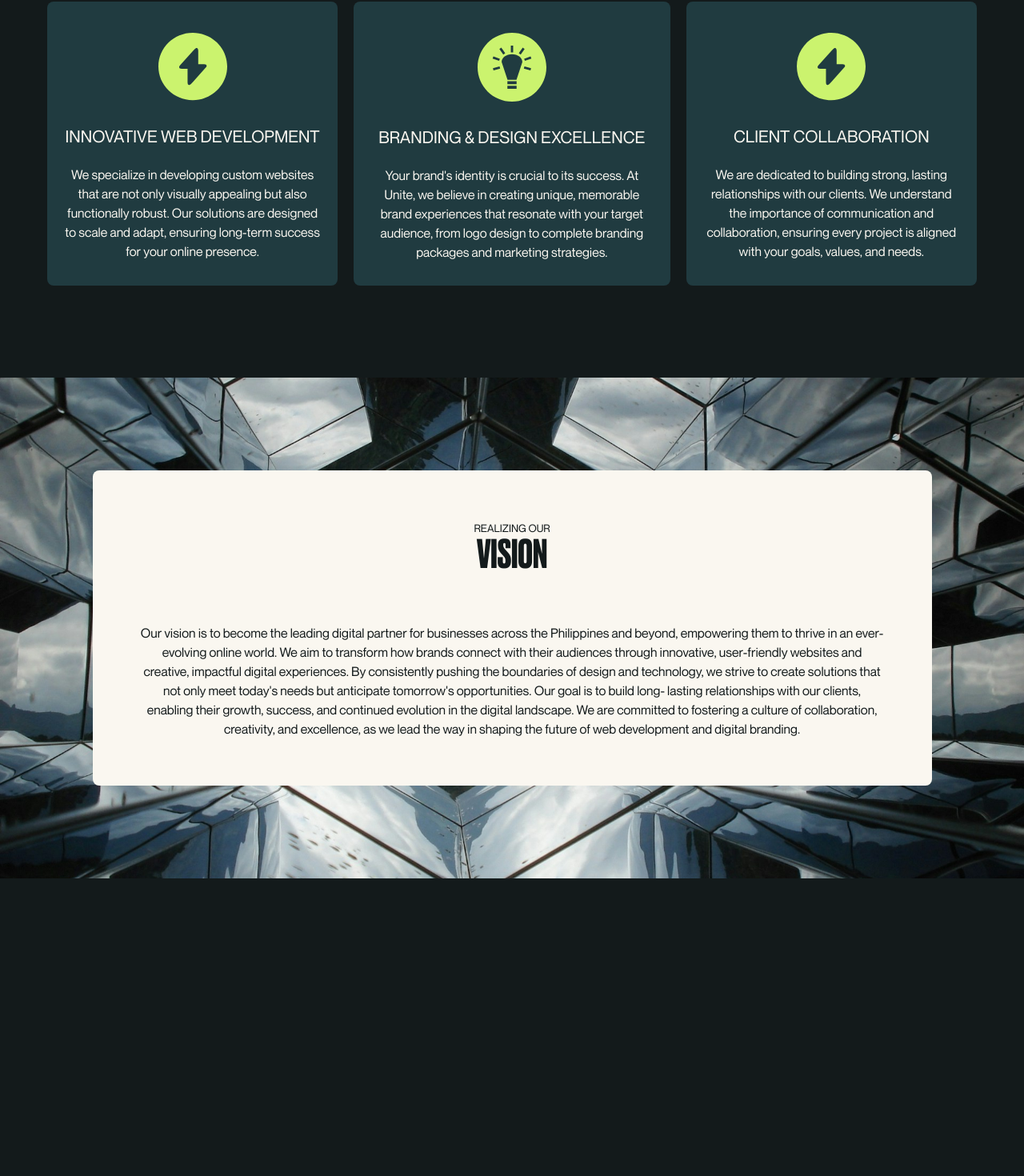
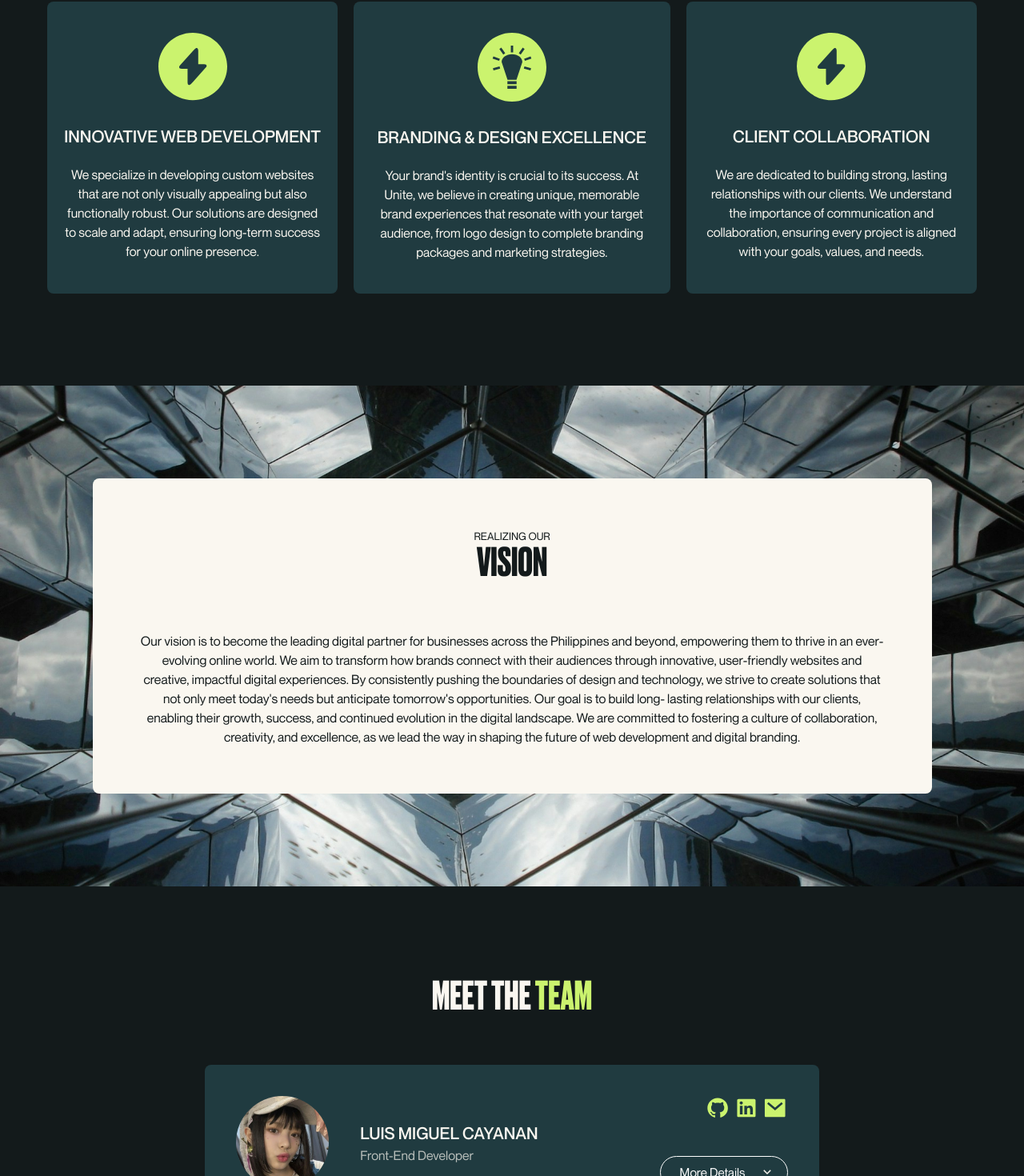
Before and after one commit to Bancantcode/unite-angular, an Angular app: page /about in a window 1280 px wide. Shown: the part 1232-2702 px from the top of the page at 80% size. Before the commit the page ends 2330 px from the top, so only its background shows below. Built offline with nearby package versions, Linux system fonts and the light colour scheme.

Commit message:
Finish team section design

```diff
--- a/src/app/about/about.component.html
+++ b/src/app/about/about.component.html
@@ -1,40 +1,166 @@
+<!-- About Page made with <3 by Jimwel Valdez (jimvdz). -->
+
+<!-- Hero Section -->
 <section class="about-hero relative h-screen">
     <img class="h-full w-full object-cover opacity-60" src="/assets/images/about-hero-image.jpg" alt="Image of a laptop, mouse, and chair">
     <div class="about-title absolute h-full w-full flex items-center justify-center top-0 text-center">
-        <h1 class="font-body my-auto text-quaternary">About Us:<br><span class="text-fifth">Behind the Code</span></h1>
+        <h1 class="font-body-medium my-auto text-quaternary">About Us:<br><span class="text-fifth">Behind the Code</span></h1>
     </div>
 </section>
 
+<!-- Mission -->
 <section class="mission text-center flex flex-col items-center px-sm sm:px-xl md:px-3xl lg:px-xl mx-auto my-3xl">
     <div class="intro lg:px-xl 2xl:px-3xl">
         <span class="lead-light">LIVING UP TO OUR</span>
         <h1 class="text-quaternary leading-none mb-xl">MISSION</h1>
         <p class="text-quaternary mb-xl">At Unite Web Development, we are passionate about crafting innovative, user-centric digital solutions that drive business growth. From responsive web design and intuitive UI/UX to impactful branding and marketing strategies, we bring your vision to life with precision and creativity. Based in Angeles City, Pampanga, we're committed to delivering high-quality, tailored web experiences that unite your brand with your audience.</p>
     </div>
+
+    <!-- Mission blocks -->
     <div class="mission-blocks flex flex-col lg:flex-row gap-sm">
         <div class="mission-block">
-            <img class="py-2xs" src="/assets/icons/mission-1.svg" alt="Flash or lightning icon">
-            <h4 class="text-heading-4 text-quaternary font-body">INNOVATIVE WEB DEVELOPMENT</h4>
+            <img class="pb-2xs" src="/assets/icons/mission-1.svg" alt="Flash or lightning icon">
+            <h4 class="text-heading-4 text-quaternary font-body-medium">INNOVATIVE WEB DEVELOPMENT</h4>
             <p class="text-quaternary">We specialize in developing custom websites that are not only visually appealing but also functionally robust. Our solutions are designed to scale and adapt, ensuring long-term success for your online presence.</p>
         </div>
         <div class="mission-block">
-            <img  class="py-2xs" src="/assets/icons/mission-2.svg" alt="Idea or light icon">
-            <h4 class="text-heading-4 text-quaternary font-body">BRANDING & DESIGN EXCELLENCE</h4>
+            <img  class="pb-2xs" src="/assets/icons/mission-2.svg" alt="Idea or light icon">
+            <h4 class="text-heading-4 text-quaternary font-body-medium">BRANDING & DESIGN EXCELLENCE</h4>
             <p class="text-quaternary">Your brand's identity is crucial to its success. At Unite, we believe in creating unique, memorable brand experiences that resonate with your target audience, from logo design to complete branding packages and marketing strategies.</p>
         </div>
         <div class="mission-block">
-            <img class="py-2xs" src="/assets/icons/mission-1.svg" alt="Handshake icon">
-            <h4 class="text-heading-4 text-quaternary font-body">CLIENT COLLABORATION</h4>
+            <img class="pb-2xs" src="/assets/icons/mission-1.svg" alt="Handshake icon">
+            <h4 class="text-heading-4 text-quaternary font-body-medium">CLIENT COLLABORATION</h4>
             <p class="text-quaternary">We are dedicated to building strong, lasting relationships with our clients. We understand the importance of communication and collaboration, ensuring every project is aligned with your goals, values, and needs.</p>
         </div>
     </div>
 </section>
 
+<!-- Vision -->
 <section class="vision w-full h-full bg-cover bg-center bg-no-repeat py-3xl px-sm sm:px-xl md:px-3xl text-center" style="background-image: url('/assets/images/vision-image.jpg');">
-    <!-- <img class="opacity-60" src="/assets/images/vision-image.jpg" alt="Low angle photo of buildings"> -->
     <div class="vision-content bg-quaternary h-full rounded-lg p-xl">
         <span class="lead-dark">REALIZING OUR</span>
         <h1 class="text-primary leading-none mb-xl">VISION</h1>
         <p class="text-primary">Our vision is to become the leading digital partner for businesses across the Philippines and beyond, empowering them to thrive in an ever-evolving online world. We aim to transform how brands connect with their audiences through innovative, user-friendly websites and creative, impactful digital experiences. By consistently pushing the boundaries of design and technology, we strive to create solutions that not only meet today's needs but anticipate tomorrow's opportunities. Our goal is to build long- lasting relationships with our clients, enabling their growth, success, and continued evolution in the digital landscape. We are committed to fostering a culture of collaboration, creativity, and excellence, as we lead the way in shaping the future of web development and digital branding.</p>
     </div>
 </section>
+
+<!-- Meet the Team -->
+<section class="meet-the-team py-3xl px-sm sm:px-xl md:px-3xl">
+    <h1 class="text-quaternary text-center leading-none mb-xl">MEET THE <span class="text-fifth">TEAM</span></h1>
+
+    <!-- Profiles -->
+    <div class="profiles">
+
+        <!-- Profile 1 -->
+        <div class="profile">
+            <div class="profile-head">
+                <img class="rounded-full w-3xl md:mr-lg" src="/assets/images/placeholder-hanni.webp" alt="Profile photo of Hanni">
+                <div class="profile-intro">
+                    <h4 class="text-heading-4 text-quaternary font-body-medium name">LUIS MIGUEL CAYANAN</h4>
+                    <p class="text-quaternary opacity-70">Front-End Developer</p>
+                </div>
+                <div class="profile-addtl">
+                    <div class="profile-links flex flex-row gap-1">
+                        <a href="https://github.com" target="_blank"><img src="/assets/icons/about-github.svg" alt="GitHub icon"></a>
+                        <a href="https://linkedin.com" target="_blank"><img src="/assets/icons/about-linkedin.svg" alt="LinkedIn icon"></a>
+                        <a href="mailto:example@example.com" target="_blank"><img src="/assets/icons/about-email.svg" alt="Email icon"></a>
+                    </div>
+                    <button class="btn-outlined pr-4 w-40">
+                        <div class="btn-content-arrow">
+                            <span>More Details</span>
+                            <img src="/assets/icons/arrow-down.svg" alt="Arrow down">
+                        </div>
+                    </button>
+                </div>
+            </div>
+        </div>
+
+        <!-- Profile 2 -->
+        <div class="profile">
+            <div class="profile-head">
+                <img class="rounded-full w-3xl md:mr-lg" src="/assets/images/placeholder-hanni.webp" alt="Profile photo of Hanni">
+                <div class="profile-intro">
+                    <h4 class="text-heading-4 text-quaternary font-body-medium name">LUIS MIGUEL CAYANAN</h4>
+                    <p class="text-quaternary opacity-70">Front-End Developer</p>
+                </div>
+                <div class="profile-addtl">
+                    <div class="profile-links flex flex-row gap-1">
+                        <a href="https://github.com" target="_blank"><img src="/assets/icons/about-github.svg" alt="GitHub icon"></a>
+                        <a href="https://linkedin.com" target="_blank"><img src="/assets/icons/about-linkedin.svg" alt="LinkedIn icon"></a>
+                        <a href="mailto:example@example.com" target="_blank"><img src="/assets/icons/about-email.svg" alt="Email icon"></a>
+                    </div>
+                    <button class="btn-outlined pr-4 w-40">
+                        <div class="btn-content-arrow">
+                            <span>More Details</span>
+                            <img src="/assets/icons/arrow-down.svg" alt="Arrow down">
+                        </div>
+                    </button>
+                </div>
+            </div>
+        </div>
+
+        <!-- Profile 3 -->
+        <div class="profile">
+
+            <div class="profile-head">
+                <img class="rounded-full w-3xl md:mr-lg" src="/assets/images/placeholder-hanni.webp" alt="Profile photo of Hanni">
+                <div class="profile-intro">
+                    <h4 class="text-heading-4 text-quaternary font-body-medium name">JIMWEL VALDEZ</h4>
+                    <p class="text-quaternary opacity-70">Front-End Developer</p>
+                </div>
+                <div class="profile-addtl">
+                    <div class="profile-links flex flex-row gap-1">
+                        <a href="https://github.com" target="_blank"><img src="/assets/icons/about-github.svg" alt="GitHub icon"></a>
+                        <a href="https://linkedin.com" target="_blank"><img src="/assets/icons/about-linkedin.svg" alt="LinkedIn icon"></a>
+                        <a href="mailto:example@example.com" target="_blank"><img src="/assets/icons/about-email.svg" alt="Email icon"></a>
+                    </div>
+                    <button class="btn-outlined hidden pr-4 w-40">
+                        <div class="btn-content-arrow">
+                            <span>More Details</span>
+                            <img src="/assets/icons/arrow-down.svg" alt="Arrow down">
+                        </div>
+                    </button>
+                </div>
+            </div>
+
+            <div class="profile-body pt-lg grid grid-cols-2 grid-rows-3 grid-flow-col gap-md">
+                <div class="profile-info">
+                    <p class="profile-label text-quaternary opacity-70">Employee Number</p>
+                    <p class="profile-detail text-quaternary">20902252</p>
+                </div>
+
+                <div class="profile-info">
+                    <p class="profile-label text-quaternary opacity-70">Full Name</p>
+                    <p class="profile-detail text-quaternary">Jimwel Losito Valdez</p>
+                </div>
+
+                <div class="profile-info">
+                    <p class="profile-label text-quaternary opacity-70">Gender</p>
+                    <p class="profile-detail text-quaternary">Male</p>
+                </div>
+
+                <div class="profile-info">
+                    <p class="profile-label text-quaternary opacity-70">Email</p>
+                    <p class="profile-detail text-quaternary">jimvdz&#64;protonmail.com</p>
+                </div>
+
+                <div class="profile-info">
+                    <p class="profile-label text-quaternary opacity-70">Employment Status</p>
+                    <p class="profile-detail text-quaternary">Student and Single</p>
+                </div>
+
+                <div class="profile-info">
+                    <p class="profile-label text-quaternary opacity-70">Salary</p>
+                    <p class="profile-detail text-quaternary">PHP 123,456.00 per month</p>
+                </div>
+            </div>
+            <button class="btn-outlined pr-4 w-40 mt-md ml-auto block">
+                <div class="btn-content-arrow">
+                    <span>See Less</span>
+                    <img src="/assets/icons/arrow-up.svg" alt="Arrow up">
+                </div>
+            </button>
+        </div>
+    </div>
+</section>
--- a/src/app/pagenotfound/pagenotfound.component.html
+++ b/src/app/pagenotfound/pagenotfound.component.html
@@ -1,3 +1,5 @@
+<!-- 404 Error Page made with <3 by Jimwel Valdez (jimvdz) -->
+
 <section class="pagenotfound text-center my-2xl mx-md">
     <span class="lead-light">ERROR CODE</span>
     <h1 class="text-white leading-none mb-lg">404</h1>
--- a/src/styles.css
+++ b/src/styles.css
@@ -66,7 +66,27 @@
     }
 
     .mission-block {
-        @apply bg-secondary rounded-lg flex flex-col items-center px-sm py-md gap-sm;
+        @apply bg-secondary rounded-lg flex flex-col items-center px-sm py-lg gap-sm;
+    }
+
+    .profiles {
+        @apply flex flex-col gap-sm;
+    }
+
+    .profile {
+        @apply mx-auto w-full max-w-screen-md bg-secondary rounded-lg p-lg text-center md:text-left;
+    }
+
+    .profile-head {
+        @apply flex flex-col md:flex-row items-center md:items-stretch gap-sm md:gap-0;
+    }
+
+    .profile-intro {
+        @apply flex flex-col md:justify-center;
+    }
+
+    .profile-addtl {
+        @apply md:ml-auto flex flex-col items-center md:items-end md:justify-between gap-lg;
     }
 }
 
```
Also changed, not shown: public/assets/images/placeholder-hanni.webp (added).
